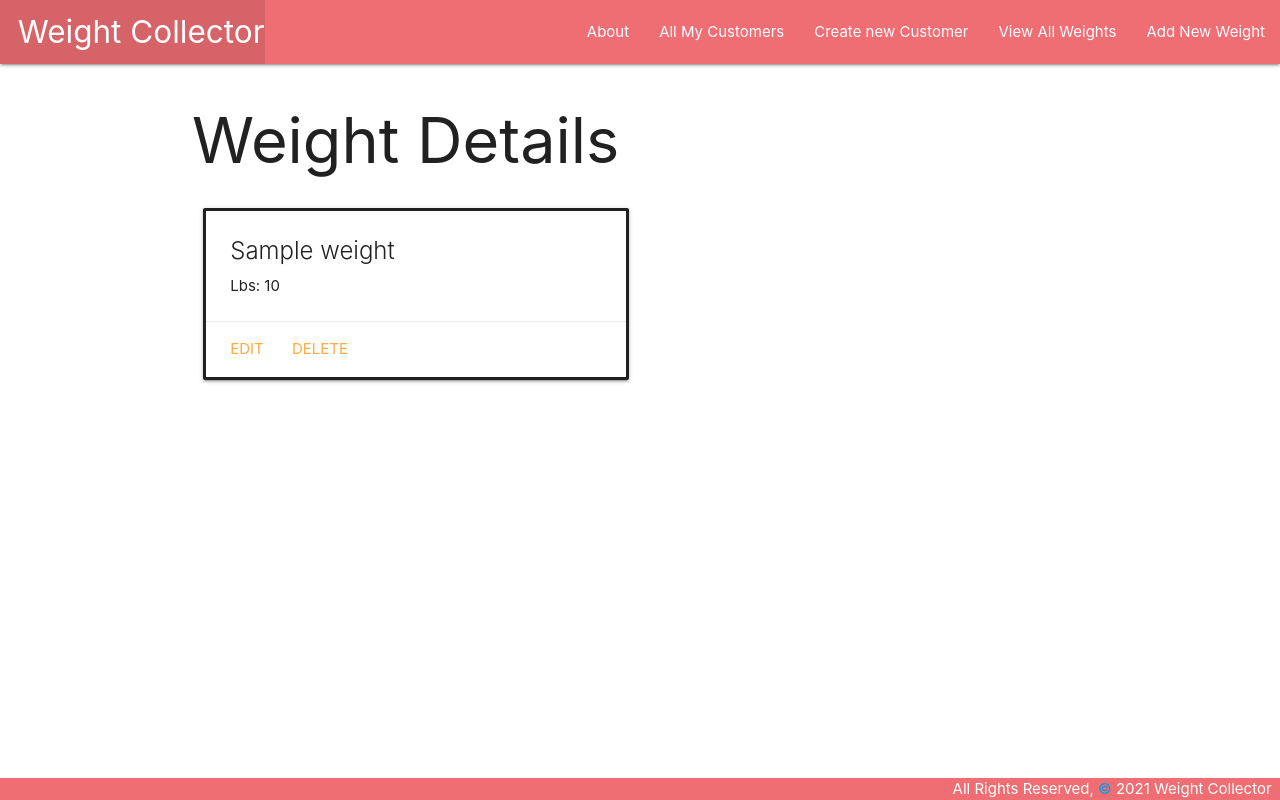
After one commit to mdfasano/finchcollector, a Django app: page /Weight/1/ in a window 1280 px wide. The commit adds this page. Run offline with Django 4.2, Linux system fonts and the light colour scheme; tables that the repository leaves empty hold one stand-in row (values such as "Sample post").

Commit message:
add weight model

```diff
--- a/main_app/models.py
+++ b/main_app/models.py
@@ -2,6 +2,16 @@ from django.db import models
 from django.urls import reverse
 
 # Create your models here.
+
+class Weight(models.Model):
+    name = models.CharField(max_length=50)
+    size_lbs = models.IntegerField()
+
+    def __str__(self):
+        return self.name
+
+    def get_absolute_url(self):
+        return reverse('weight_detail', kwargs={'pk': self.id})
 
 class Customer(models.Model):
     name = models.CharField(max_length=100)
--- a/main_app/templates/base.html
+++ b/main_app/templates/base.html
@@ -23,6 +23,8 @@
           <li><a href="{% url 'about' %}">About</a></li>
           <li><a href="{% url 'customers_index' %}">All My Customers</a></li>
           <li><a href="{% url 'customer_create' %}">Create new Customer</a></li>
+          <li><a href= "{% url 'weights_index' %}">View All Weights</a></li>
+          <li><a href= "{% url 'weight_create' %}">Add New Weight</a></li>
         </ul>
       </div>
     </nav>
--- /dev/null
+++ b/main_app/templates/main_app/weight_detail.html
@@ -0,0 +1,20 @@
+{% extends 'base.html' %}
+{% block content %}
+
+<h1>Weight Details</h1>
+
+<div class="row">
+  <div class="col s6 col-offset-3">
+    <div class="card">
+      <div class="card-content">
+        <span class="card-title">{{ weight.name }}</span>
+        <p>Lbs: {{ weight.size_lbs }}</p>
+      </div>
+      <div class="card-action">
+        <a href="{% url 'weight_update' weight.id %}">Edit</a>
+        <a href="{% url 'weight_delete' weight.id %}">Delete</a>
+      </div>
+    </div>
+  </div>
+</div>
+{% endblock %}
--- a/main_app/urls.py
+++ b/main_app/urls.py
@@ -10,5 +10,10 @@ urlpatterns = [
     path('customers/<int:pk>/update/', views.CustomerUpdate.as_view(), name='customer_update'),
     path('customers/<int:pk>/delete/', views.CustomerDelete.as_view(), name='customer_delete'),
     path('customers/<int:customer_id>/add_workout/', views.add_workout, name='add_workout'),
-    path('workout/<int:pk>/delete/', views.WorkoutDelete.as_view(), name='workout_delete')
+    path('workout/<int:pk>/delete/', views.WorkoutDelete.as_view(), name='workout_delete'),
+    path('Weights/', views.WeightList.as_view(), name='weights_index'),
+    path('Weight/<int:pk>/', views.WeightDetail.as_view(), name='weight_detail'),
+    path('Weight/create/', views.WeightCreate.as_view(), name='weight_create'),
+    path('Weight/<int:pk>/update/', views.WeightUpdate.as_view(), name='weight_update'),
+    path('Weight/<int:pk>/delete/', views.WeightDelete.as_view(), name='weight_delete'),
 ]
--- a/main_app/views.py
+++ b/main_app/views.py
@@ -2,7 +2,7 @@ from django.shortcuts import render, redirect
 from django.urls import reverse
 from django.views.generic.edit import CreateView, UpdateView, DeleteView
 from django.views.generic import ListView, DetailView
-from .models import Customer, Workout
+from .models import Customer, Workout, Weight
 from .forms import WorkoutForm
 # Create your views here.
 
@@ -56,3 +56,21 @@ class WorkoutDelete(DeleteView):
             'customer_details',
             kwargs = {'customer_id': customer_id}
         )
+
+class WeightList(ListView):
+    model = Weight
+
+class WeightDetail(DetailView):
+    model = Weight
+
+class WeightDelete(DeleteView):
+    model = Weight
+    success_url = '/about/'
+
+class WeightCreate(CreateView):
+    model = Weight
+    fields = '__all__'
+
+class WeightUpdate(UpdateView):
+    model = Weight
+    fields = ['name', 'size_lbs']
```
Also changed, not shown: main_app/templates/main_app/weight_form.html (added, +19 -0 lines), main_app/templates/main_app/weight_list.html (added, +17 -0 lines), main_app/migrations/0005_weight.py (added), main_app/templates/main_app/weight_confirm_delete.html (added), 2 other files.
